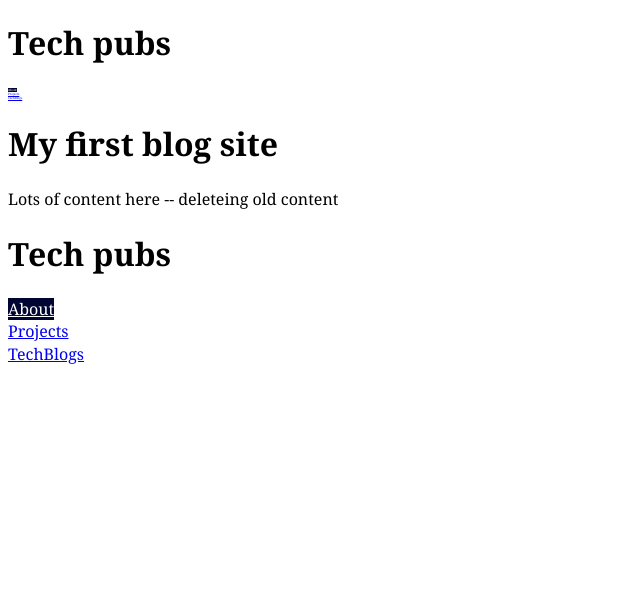
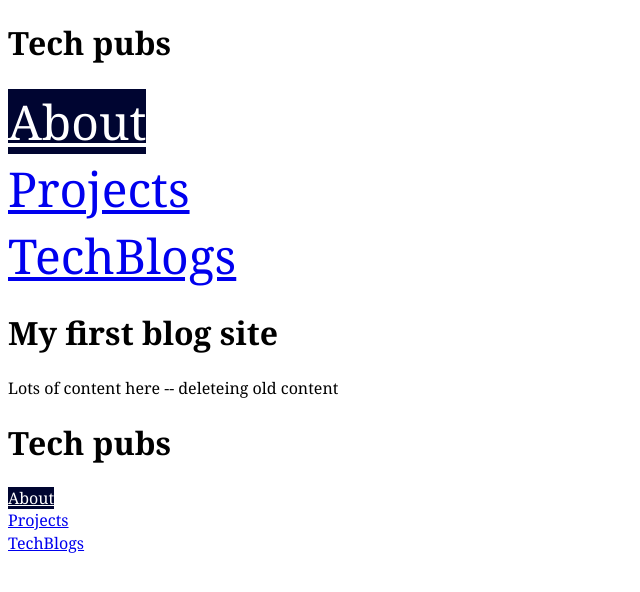
Before and after one commit to manishjindal/manishjindal.github.io, a Jekyll site: the page built from index.html, in a window 1280 px wide. Shown: the top 592 px of the page, without its empty margins (0-640 px from the left). Built offline with Jekyll 4.4.1, drawn with Linux system fonts in a browser that asks for light colours.

Commit message:
change in nav

```diff
--- a/css/common.css
+++ b/css/common.css
@@ -18,5 +18,5 @@
 }
 
 .nav-top{
-	font-size:3px;
+	font-size:3rem;
 }
```
